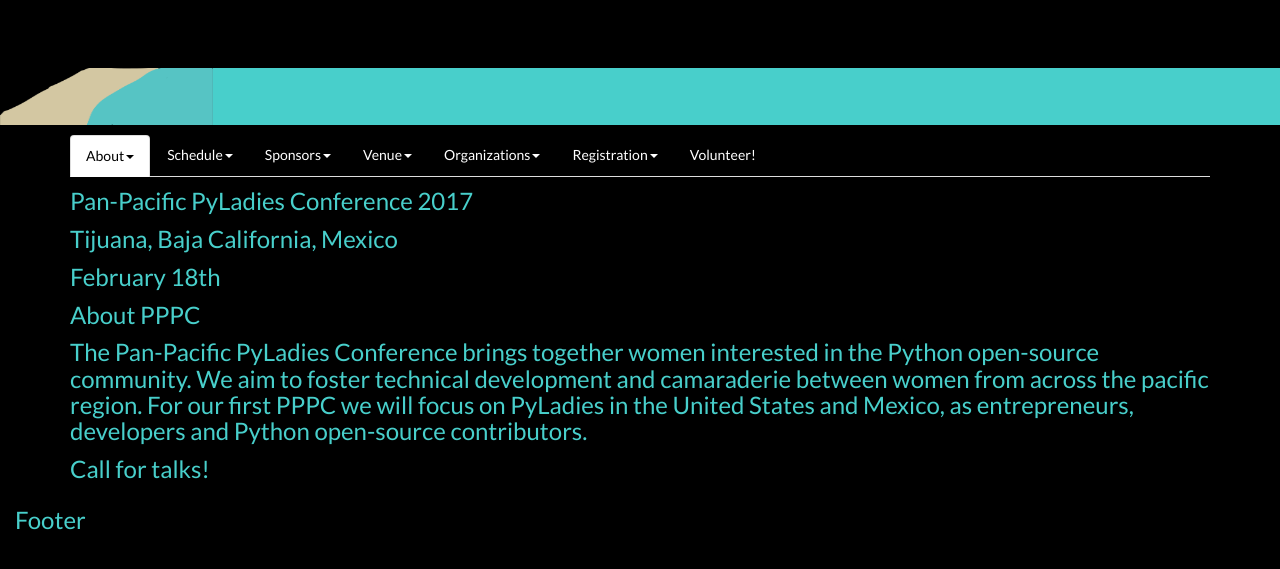
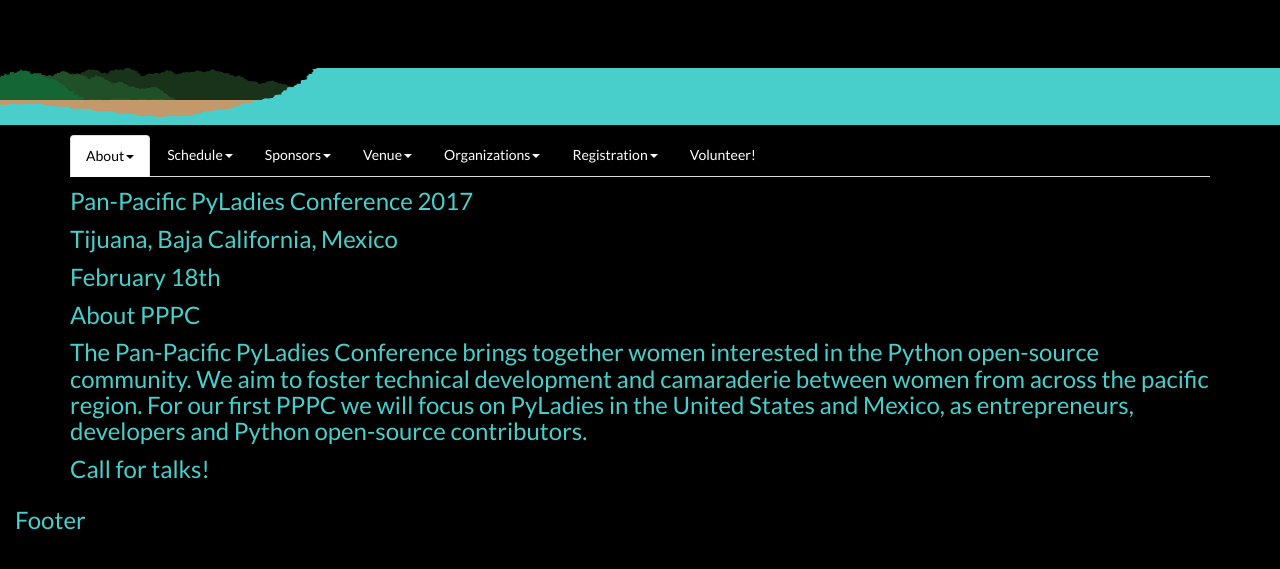
Before and after one commit to PanPacificPyLadiesConf/PPPCwebsite, a plain HTML site: page index.html in a window 1280 px wide. Shown: the part 215-784 px from the top of the page. Drawn offline with nearby package versions, Linux system fonts and the light colour scheme; some packages are replaced by stand-ins of ours.

Commit message:
Added a new image as the disconnect between the header and the tabs.

```diff
--- a/index.html
+++ b/index.html
@@ -22,11 +22,11 @@
 				</div>
 			</div>
 			<div class="row">
-				<div class="col-md-2 header-image">
+				<div class="col-md-3 header-image">
 					<!--This needs to disappear when we use a smaller screen-->
-					<img src="images/pppc_left_header_separator.png" class="img-responsive" alt="Left Header Image">
+					<img src="images/pppc_img_hawaii.png" class="img-responsive" alt="Left Header Image">
 				</div>
-				<div class="col-md-10 header-separation">
+				<div class="col-md-9 header-separation">
 				</div>
 			</div>
 			<div class="row">
```
Also changed, not shown: images/pppc_img_hawaii.png (added), 1 other file.
